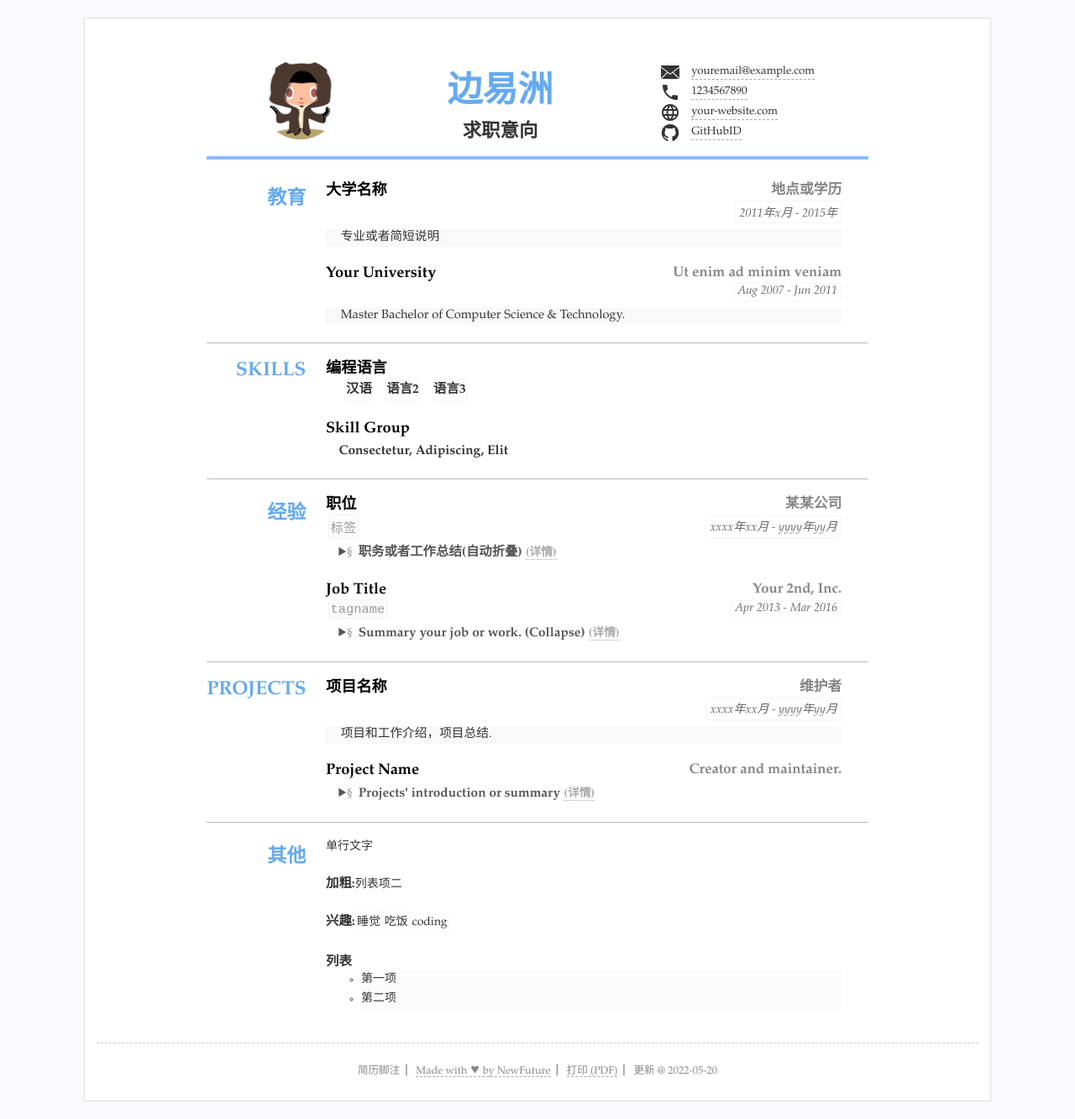
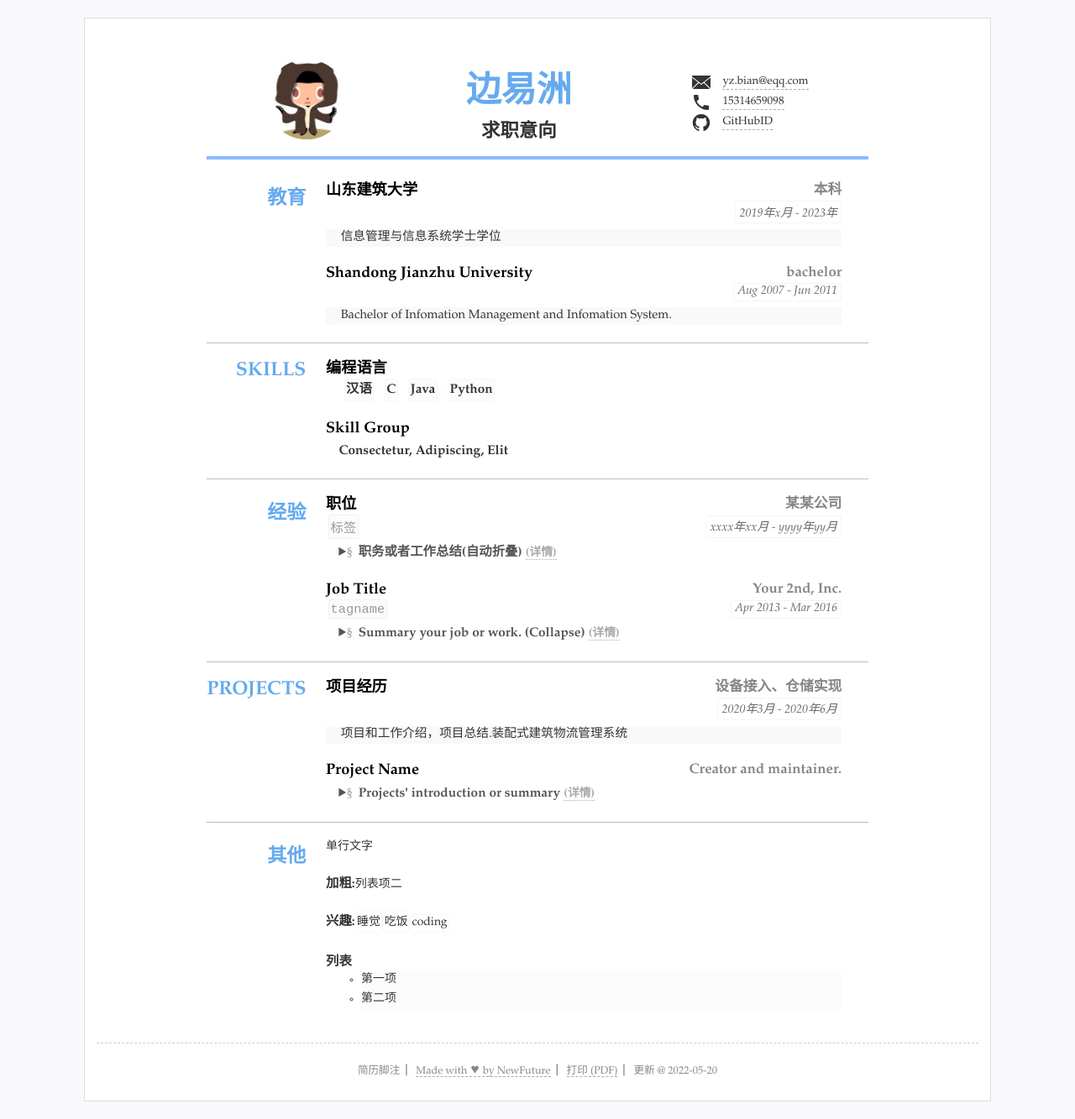
Before and after one commit to bianyz/JL, a Jekyll site: the page built from index.html, in a window 1280 px wide. Shown: the whole page at 84% size. Built offline with Jekyll 4.4.1, drawn with Linux system fonts in a browser that asks for light colours.

Commit message:
Update resume.yml

```diff
--- a/_data/resume.yml
+++ b/_data/resume.yml
@@ -9,15 +9,12 @@ photo: "assets/img/photo.jpg" #照片可空，不显示
 
 #联系方式
 contact: #联系方式连接等3~5行
-- text: "youremail@example.com" #文本内容
-  href: 'mailto:youremail@example.com' #链接，无链接则空
+- text: "yz.bian@eqq.com" #文本内容
+  href: 'mailto:yi.bian@qq.com' #链接，无链接则空
   icon: 'icons/email.svg' #图标 svg文件
-- text: "1234567890"
-  href: 'tel:1234567890'
+- text: "15314659098"
+  href: 'tel:15314659098'
   icon: 'icons/phone.svg'
-- text: "your-website.com"
-  href: 'http://your-website.com'
-  icon: 'icons/web.svg'
 - text: "GitHubID"
   href: 'https://github.com/NewFuture'
   icon: "icons/github.svg"
@@ -30,14 +27,14 @@ main: #简历主要内容，
 - type: education #类别为ID
   name: 教育 #显示名称，空则使用type
   content: #内容基本格式 标题-副标题-日期-详细内容 (都允许空)
-  - title: 大学名称
-    duration: "2011年x月 - 2015年"
-    sub: 地点或学历
-    detail: 专业或者简短说明
-  - title: Your University
+  - title: 山东建筑大学
+    duration: "2019年x月 - 2023年"
+    sub: 本科
+    detail: 信息管理与信息系统学士学位
+  - title: Shandong Jianzhu University
     duration: Aug 2007 - Jun 2011
-    sub: Ut enim ad minim veniam
-    detail: Master Bachelor of Computer Science & Technology.
+    sub: bachelor
+    detail: Bachelor of Infomation Management and Infomation System.
 
 - type: skills
   # name: "技能"
@@ -45,8 +42,9 @@ main: #简历主要内容，
   - title: 编程语言
     items: #itmems 可以小块的方式显示
     - 汉语
-    - 语言2
-    - 语言3
+    - C
+    - Java
+    - Python
   - title: Skill Group
     summary: Consectetur, Adipiscing, Elit
 
@@ -73,10 +71,10 @@ main: #简历主要内容，
 - type: projects
   name: Projects
   content:
-  - title: 项目名称
-    duration: xxxx年xx月 - yyyy年yy月
-    detail: 项目和工作介绍，项目总结.
-    sub: 维护者
+  - title: 项目经历
+    duration: 2020年3月 - 2020年6月
+    detail: 项目和工作介绍，项目总结.装配式建筑物流管理系统
+    sub: 设备接入、仓储实现
   - title: Project Name
     summary: Projects' introduction or summary
     detail:
```
